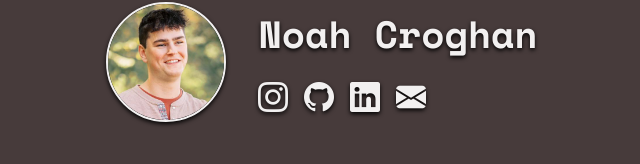
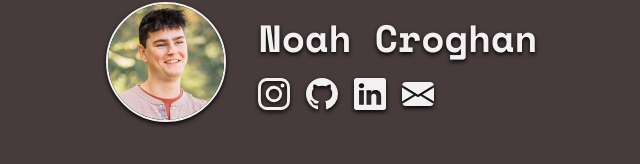
Before and after one commit to noahcroghan/personal-website, a website built with Vite: page index.html in a window 1280 px wide. Shown: the part 338-502 px from the top of the page, 318-958 px from the left. Built offline with nearby package versions, Linux system fonts and the light colour scheme; files whose address does not match are found by name.

Commit message:
Inline SVG Icons
This improves performance and accessibility.

```diff
--- a/index.html
+++ b/index.html
@@ -37,22 +37,61 @@
         <ul>
           <li>
             <a href="https://instagram.com/noahcroghan" target="_blank">
-              <i class="bi bi-instagram"></i>
+              <svg
+                xmlns="http://www.w3.org/2000/svg"
+                fill="currentColor"
+                class="bi bi-instagram"
+                viewBox="0 0 16 16"
+                aria-label="Instagram"
+              >
+                <path
+                  d="M8 0C5.829 0 5.556.01 4.703.048 3.85.088 3.269.222 2.76.42a3.9 3.9 0 0 0-1.417.923A3.9 3.9 0 0 0 .42 2.76C.222 3.268.087 3.85.048 4.7.01 5.555 0 5.827 0 8.001c0 2.172.01 2.444.048 3.297.04.852.174 1.433.372 1.942.205.526.478.972.923 1.417.444.445.89.719 1.416.923.51.198 1.09.333 1.942.372C5.555 15.99 5.827 16 8 16s2.444-.01 3.298-.048c.851-.04 1.434-.174 1.943-.372a3.9 3.9 0 0 0 1.416-.923c.445-.445.718-.891.923-1.417.197-.509.332-1.09.372-1.942C15.99 10.445 16 10.173 16 8s-.01-2.445-.048-3.299c-.04-.851-.175-1.433-.372-1.941a3.9 3.9 0 0 0-.923-1.417A3.9 3.9 0 0 0 13.24.42c-.51-.198-1.092-.333-1.943-.372C10.443.01 10.172 0 7.998 0zm-.717 1.442h.718c2.136 0 2.389.007 3.232.046.78.035 1.204.166 1.486.275.373.145.64.319.92.599s.453.546.598.92c.11.281.24.705.275 1.485.039.843.047 1.096.047 3.231s-.008 2.389-.047 3.232c-.035.78-.166 1.203-.275 1.485a2.5 2.5 0 0 1-.599.919c-.28.28-.546.453-.92.598-.28.11-.704.24-1.485.276-.843.038-1.096.047-3.232.047s-2.39-.009-3.233-.047c-.78-.036-1.203-.166-1.485-.276a2.5 2.5 0 0 1-.92-.598 2.5 2.5 0 0 1-.6-.92c-.109-.281-.24-.705-.275-1.485-.038-.843-.046-1.096-.046-3.233s.008-2.388.046-3.231c.036-.78.166-1.204.276-1.486.145-.373.319-.64.599-.92s.546-.453.92-.598c.282-.11.705-.24 1.485-.276.738-.034 1.024-.044 2.515-.045zm4.988 1.328a.96.96 0 1 0 0 1.92.96.96 0 0 0 0-1.92m-4.27 1.122a4.109 4.109 0 1 0 0 8.217 4.109 4.109 0 0 0 0-8.217m0 1.441a2.667 2.667 0 1 1 0 5.334 2.667 2.667 0 0 1 0-5.334"
+                />
+              </svg>
             </a>
           </li>
           <li>
             <a href="https://github.com/noahcroghan" target="_blank">
-              <i class="bi bi-github"></i>
+              <svg
+                xmlns="http://www.w3.org/2000/svg"
+                fill="currentColor"
+                class="bi bi-github"
+                viewBox="0 0 16 16"
+                aria-label="GitHub"
+              >
+                <path
+                  d="M8 0C3.58 0 0 3.58 0 8c0 3.54 2.29 6.53 5.47 7.59.4.07.55-.17.55-.38 0-.19-.01-.82-.01-1.49-2.01.37-2.53-.49-2.69-.94-.09-.23-.48-.94-.82-1.13-.28-.15-.68-.52-.01-.53.63-.01 1.08.58 1.23.82.72 1.21 1.87.87 2.33.66.07-.52.28-.87.51-1.07-1.78-.2-3.64-.89-3.64-3.95 0-.87.31-1.59.82-2.15-.08-.2-.36-1.02.08-2.12 0 0 .67-.21 2.2.82.64-.18 1.32-.27 2-.27s1.36.09 2 .27c1.53-1.04 2.2-.82 2.2-.82.44 1.1.16 1.92.08 2.12.51.56.82 1.27.82 2.15 0 3.07-1.87 3.75-3.65 3.95.29.25.54.73.54 1.48 0 1.07-.01 1.93-.01 2.2 0 .21.15.46.55.38A8.01 8.01 0 0 0 16 8c0-4.42-3.58-8-8-8"
+                />
+              </svg>
             </a>
           </li>
           <li>
             <a href="https://www.linkedin.com/in/noah-croghan/" target="_blank">
-              <i class="bi bi-linkedin"></i>
+              <svg
+                xmlns="http://www.w3.org/2000/svg"
+                fill="currentColor"
+                class="bi bi-linkedin"
+                viewBox="0 0 16 16"
+                aria-label="LinkedIn"
+              >
+                <path
+                  d="M0 1.146C0 .513.526 0 1.175 0h13.65C15.474 0 16 .513 16 1.146v13.708c0 .633-.526 1.146-1.175 1.146H1.175C.526 16 0 15.487 0 14.854zm4.943 12.248V6.169H2.542v7.225zm-1.2-8.212c.837 0 1.358-.554 1.358-1.248-.015-.709-.52-1.248-1.342-1.248S2.4 3.226 2.4 3.934c0 .694.521 1.248 1.327 1.248zm4.908 8.212V9.359c0-.216.016-.432.08-.586.173-.431.568-.878 1.232-.878.869 0 1.216.662 1.216 1.634v3.865h2.401V9.25c0-2.22-1.184-3.252-2.764-3.252-1.274 0-1.845.7-2.165 1.193v.025h-.016l.016-.025V6.169h-2.4c.03.678 0 7.225 0 7.225z"
+                />
+              </svg>
             </a>
           </li>
           <li>
             <a href="mailto:noahcroghan0@gmail.com" target="_blank"
-              ><i class="bi bi-envelope-fill"></i
+              ><svg
+                xmlns="http://www.w3.org/2000/svg"
+                fill="currentColor"
+                class="bi bi-envelope-fill"
+                viewBox="0 0 16 16"
+                aria-label="Email"
+              >
+                <path
+                  d="M.05 3.555A2 2 0 0 1 2 2h12a2 2 0 0 1 1.95 1.555L8 8.414zM0 4.697v7.104l5.803-3.558zM6.761 8.83l-6.57 4.027A2 2 0 0 0 2 14h12a2 2 0 0 0 1.808-1.144l-6.57-4.027L8 9.586zm3.436-.586L16 11.801V4.697z"
+                /></svg
             ></a>
           </li>
         </ul>
--- a/public/style.css
+++ b/public/style.css
@@ -1,4 +1,3 @@
-@import url("https://cdn.jsdelivr.net/npm/bootstrap-icons@1.13.1/font/bootstrap-icons.min.css");
 :root {
   --foreground-color: #f2f0f0;
   --background-color: rgb(71, 59, 59);
@@ -54,9 +53,8 @@
 }
 
 #links .bi {
-  display: inline-block;
-  will-change: transform; /* Fix jitteriness on hover */
-  font-size: 30px;
+  width: 2em;
+  height: 2em;
   color: var(--foreground-color);
   transition:
     transform 0.2s ease-in-out,
```
